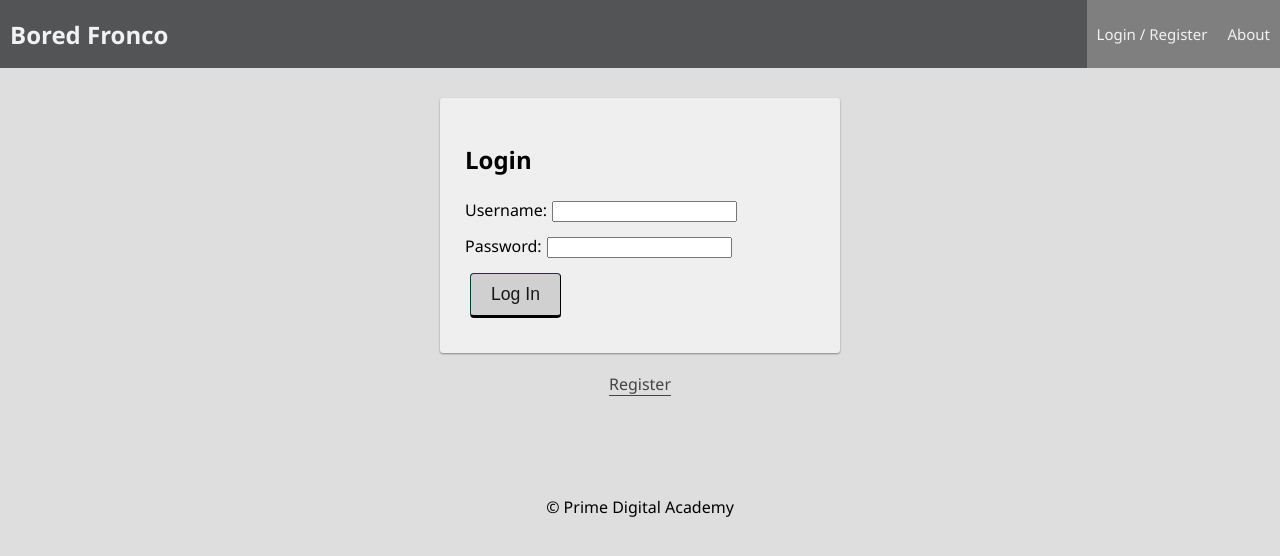
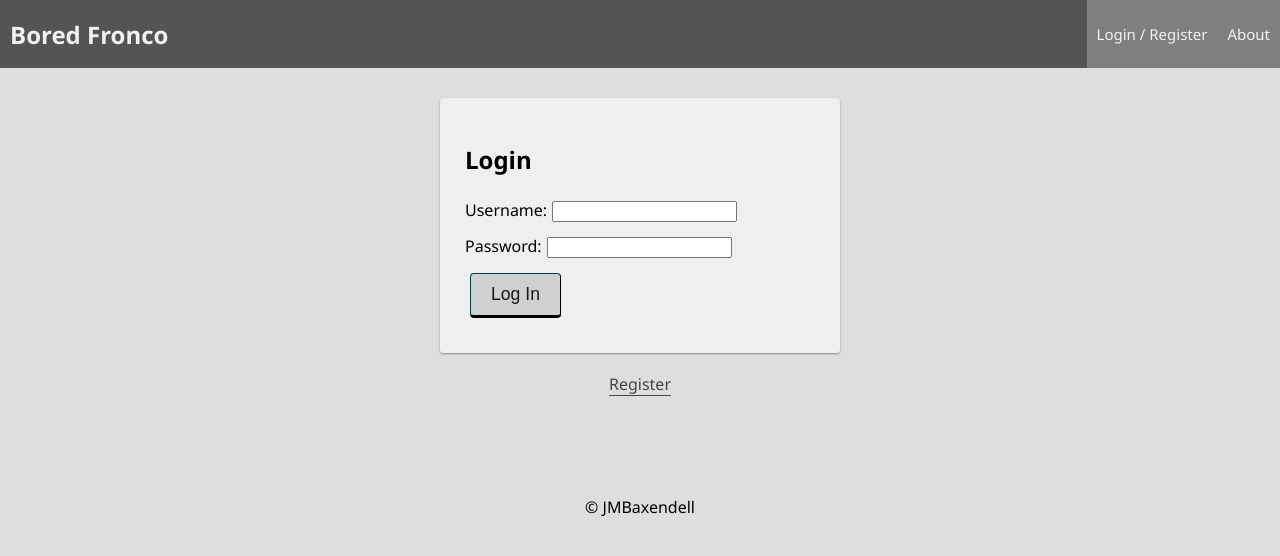
Before and after one commit to Jbaxend1/bored-fronco, a React (Create React App) app: page /#/user in a window 1280 px wide. Shown: the top 556 px of the page. Built offline with nearby package versions, Linux system fonts and the light colour scheme; no server answers.

Commit message:
card styling

```diff
--- a/src/components/Footer/Footer.jsx
+++ b/src/components/Footer/Footer.jsx
@@ -7,7 +7,7 @@ import './Footer.css';
 // or even care what the redux state is, so it doesn't need 'connect()'
 
 function Footer() {
-  return <footer>&copy; Prime Digital Academy</footer>;
+  return <footer>&copy; JMBaxendell</footer>;
 }
 
 export default Footer;
--- a/src/components/Nav/Nav.css
+++ b/src/components/Nav/Nav.css
@@ -38,5 +38,6 @@
 }
 
 .navLink:hover {
-  background-color: #008183;
+  background-color: #f3be2d;
+  color: black;
 }
--- a/src/components/UserPage/UserPage.jsx
+++ b/src/components/UserPage/UserPage.jsx
@@ -49,7 +49,7 @@ function UserPage() {
       </div>
       <LogOutButton className="btn" />
       <Divider variant="middle" >
-        <Chip label="Your Bronco" variant="contained" sx={{ color: "black", backgroundColor: 'whitesmoke', fontSize: '18px' }} />
+        <Chip label="Your Stable" variant="contained" sx={{ color: "black", backgroundColor: 'whitesmoke', fontSize: '18px' }} />
       </Divider>
     </div>
   );
```
